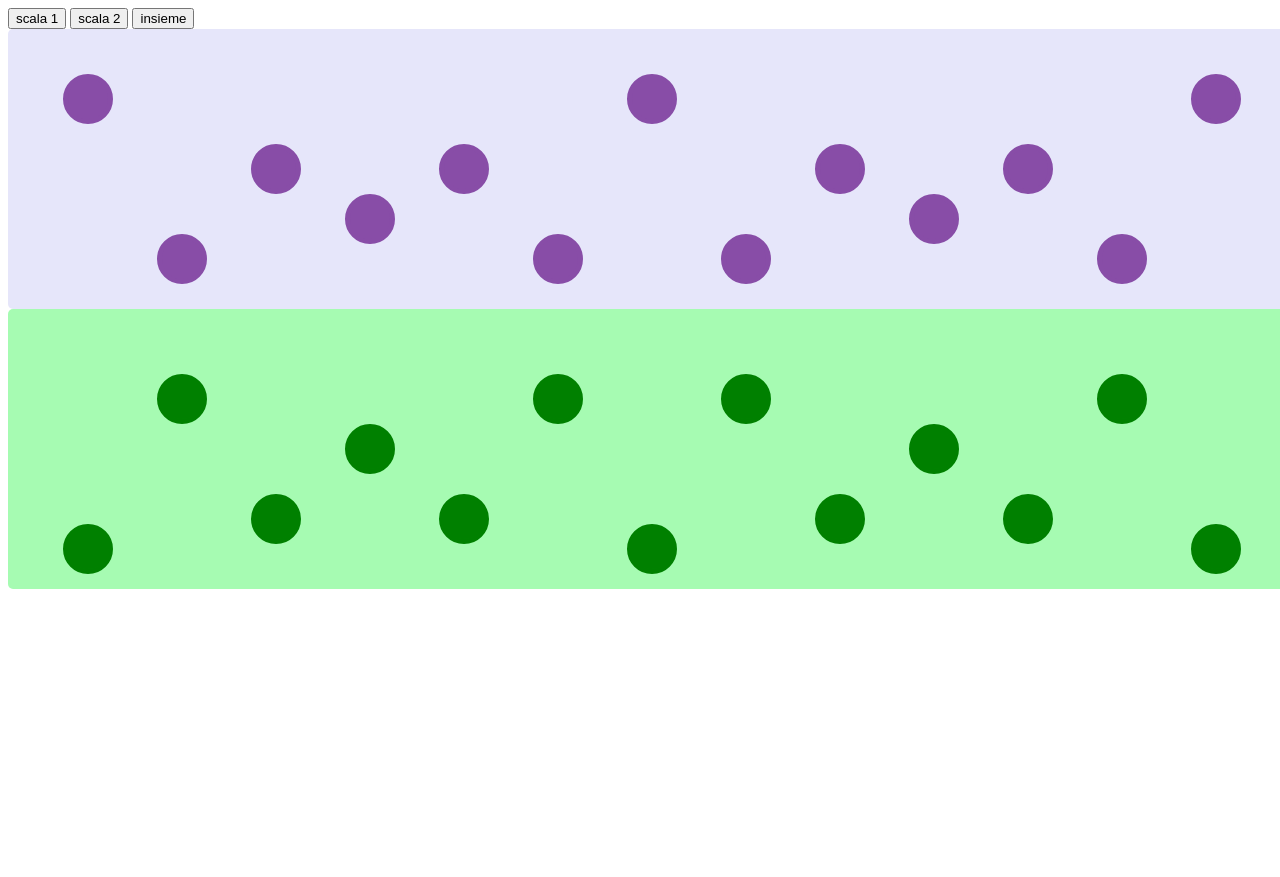
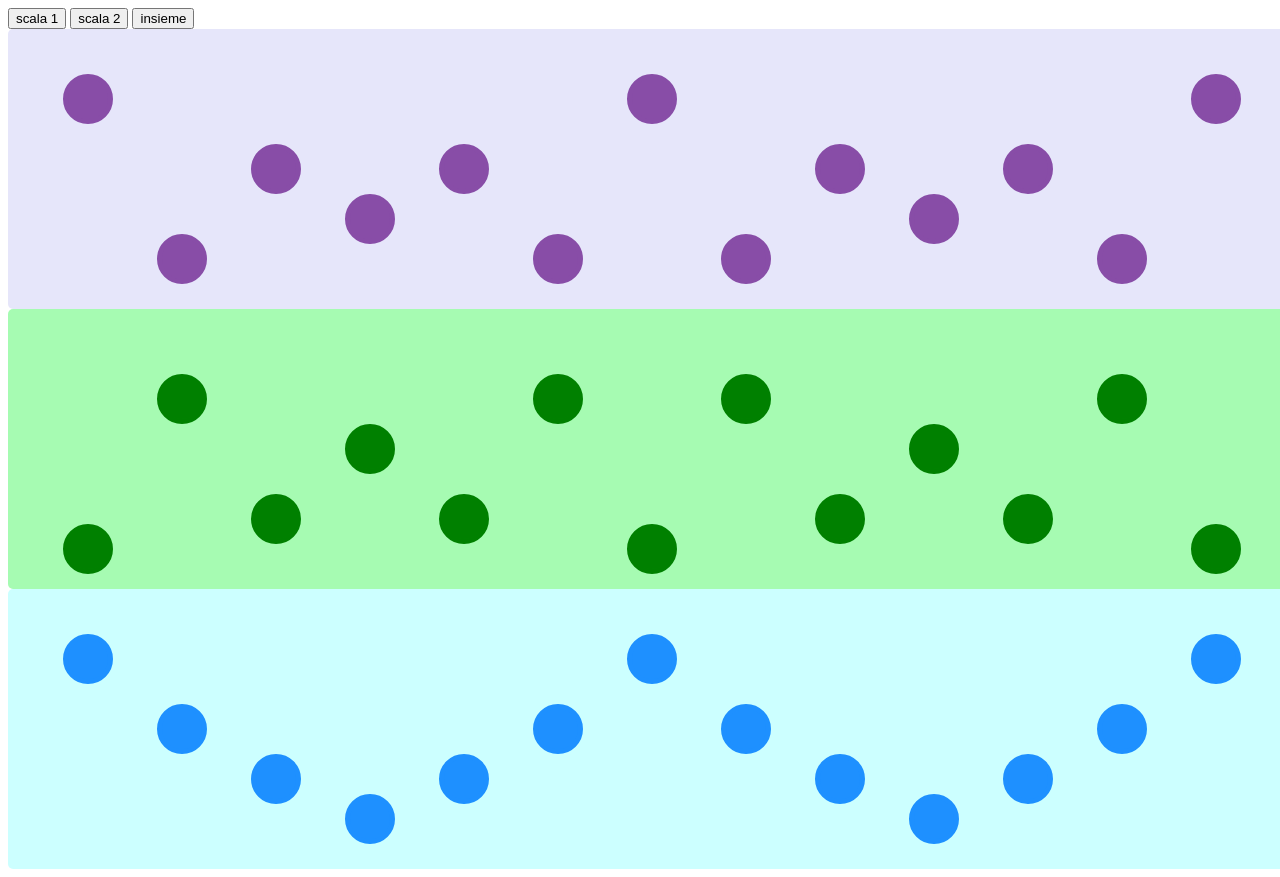
Before and after one commit to enricovalente23/Auditory-Illusions, a plain HTML site: page scale-illusion/scale-illusion.html in a window 1280 px wide. Shown: the top 877 px of the page. Before the commit the page ends 800 px from the top, so only its background shows below. Drawn offline with Linux system fonts and the light colour scheme.

Commit message:
CA$$ANDRA

```diff
--- a/scale-illusion/scale-illusion.css
+++ b/scale-illusion/scale-illusion.css
@@ -68,3 +68,36 @@
   border-color:#008000}
   .DO{bottom:-200px;
   border-color:#008000}
+
+  .dot3{
+    position: relative;
+    bottom:-30px;
+    width: 40px;
+    height: 40px;
+    border-radius: 50%;
+    margin-left:40px;
+    background-color:#1E90FF;
+    display: inline-block;
+    border-style: solid;
+    border-width: 5px;
+    border-color:#1E90FF;
+  }
+
+  #rett3 {
+    margin: auto;
+    bottom: 10%;
+    background-color: #CCFFFF;
+    padding: 15px;
+    border-radius:5px;
+    width: 1300px;
+    height: 250px;
+
+  }
+
+  .SI3{bottom:-100px;}
+  .LA3{bottom:-150px;}
+  .SOL3{bottom:-190px;}
+
+  .active-dot3{
+    background-color:#99CBFF;
+  }
--- a/scale-illusion/scale-illusion.html
+++ b/scale-illusion/scale-illusion.html
@@ -41,7 +41,26 @@
   <div class = "dot2 SI"></div>
   <div class = "dot2 DO active-dot2"></div>
 
+
+
+
 </div>
+
+<div id ="rett3">
+    <div class = "dot3 DO active-dot3"></div>
+    <div class = "dot3 SI3"></div>
+    <div class = "dot3 LA3"></div>
+    <div class = "dot3 SOL3"></div>
+    <div class = "dot3 LA3"></div>
+    <div class = "dot3 SI3"></div>
+    <div class = "dot3 active-dot1"></div>
+    <div class = "dot3 SI3"></div>
+    <div class = "dot3 LA3"></div>
+    <div class = "dot3 SOL3"></div>
+    <div class = "dot3 LA3"></div>
+    <div class = "dot3 SI3"></div>
+    <div class = "dot3 active-dot1"></div>
+  </div>
         <script src="scale-illusion.js"></script>
 
 
--- a/scale-illusion/scale-illusion.js
+++ b/scale-illusion/scale-illusion.js
@@ -144,3 +144,33 @@ resetStep1();
 updateStep2();
 resetStep2();
 }
+
+var step3 = 0;
+var timer3;
+function render3() {
+  document.querySelectorAll(".dot3").forEach(renderDot3)
+}
+
+function renderDot3(dot , index) {
+ dot.classList.toggle("active-dot3", index == step3)}
+
+function updateStep3() {
+  render3()
+  step3 += 1;
+  if(step3 >= rett3.children.length)
+  return;
+}
+timer3= setInterval(updateStep3, 260)
+
+function resetStep3() {
+  step3 = 0
+  clearInterval(timer3)
+  timer3=setInterval(updateStep3, 260)
+  render3 ()
+}
+function insieme(){
+  playfm1();
+  playfm2();
+  updateStep3();
+resetStep3();
+}
```
